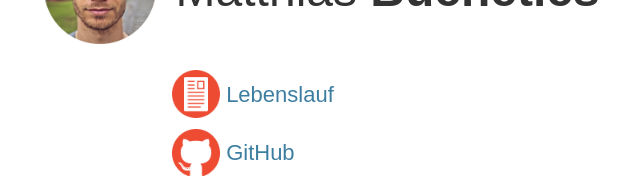
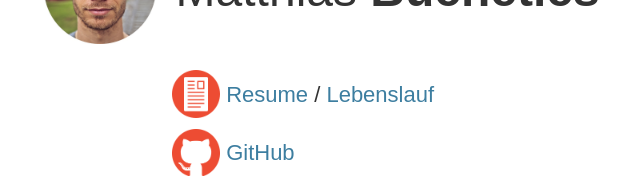
Before and after one commit to mbuchetics/mbuchetics.github.io, a plain HTML site: page index.html in a window 1280 px wide. Shown: the part 138-316 px from the top of the page, without its empty margins (318-958 px from the left). Drawn offline with nearby package versions, Linux system fonts and the light colour scheme.

Commit message:
updated resume

```diff
--- a/index.html
+++ b/index.html
@@ -30,8 +30,11 @@
                 </h1>
                 <div id="info">
                     <div class="info-item resume">
+                        <a href="files/resume_matthiasbuchetics.pdf">
+                            <img class="icon icon-resume" src="images/icon-resume.png">
+                            <span class="icon-text">Resume</span>
+                        </a> /
                         <a href="files/lebenslauf_matthiasbuchetics.pdf">
-                            <img class="icon icon-resume" src="images/icon-resume.png">
                             <span class="icon-text">Lebenslauf</span>
                         </a>
                     </div>
```
Also changed, not shown: 2 other files.
